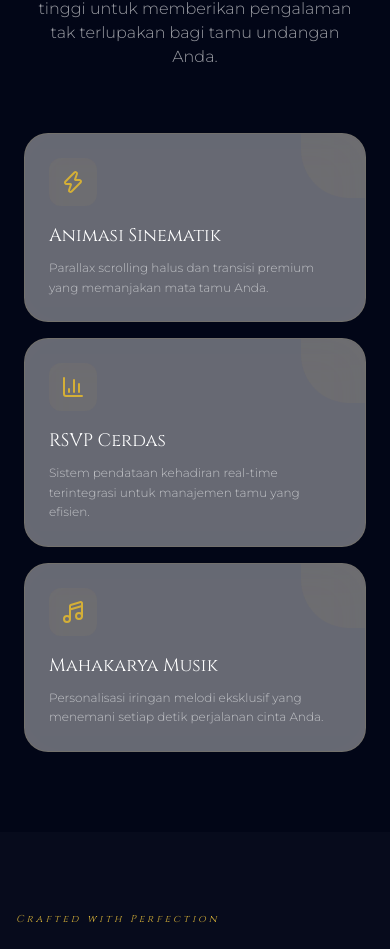
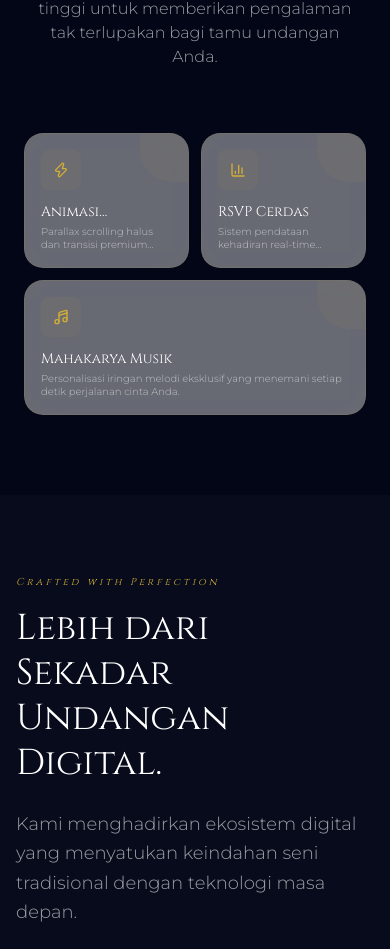
Before and after one commit to Adijoypro/undangin, a Next.js app: page / in a window 390 px wide. Shown: the part 1977-2926 px from the top of the page. Built offline with nearby package versions, Linux system fonts and the light colour scheme; no server answers.

Commit message:
style: ultra-compact 2-column grid for mobile features

```diff
--- a/src/components/landing/Features.tsx
+++ b/src/components/landing/Features.tsx
@@ -56,7 +56,7 @@ export default function Features() {
             </motion.p>
           </div>
 
-          <div className="grid grid-cols-1 md:grid-cols-3 gap-4 md:gap-8 px-2 md:px-0">
+          <div className="grid grid-cols-2 md:grid-cols-3 gap-3 md:gap-8 px-2 md:px-0">
             {features.map((feat, i) => (
               <motion.div
                 key={i}
@@ -64,10 +64,10 @@ export default function Features() {
                 whileInView={{ opacity: 1, y: 0 }}
                 viewport={{ once: true }}
                 transition={{ delay: i * 0.1 }}
-                className="p-6 md:p-10 rounded-[1.5rem] md:rounded-[2.5rem] bg-white/40 backdrop-blur-xl border border-wedding-gold/10 hover:border-wedding-gold/30 transition-all duration-500 group relative"
+                className={`p-4 md:p-10 rounded-[1.2rem] md:rounded-[2.5rem] bg-white/40 backdrop-blur-xl border border-wedding-gold/10 hover:border-wedding-gold/30 transition-all duration-500 group relative ${i === 2 ? 'col-span-2 md:col-span-1' : ''}`}
               >
                 {/* Shine Container with overflow-hidden */}
-                <div className="absolute inset-0 overflow-hidden rounded-[1.5rem] md:rounded-[2.5rem] pointer-events-none">
+                <div className="absolute inset-0 overflow-hidden rounded-[1.2rem] md:rounded-[2.5rem] pointer-events-none">
                   {/* Golden Aura Shine Effect */}
                   <div className="absolute inset-0 opacity-0 group-hover:opacity-100 transition-opacity duration-700">
                     <div className="absolute inset-0 bg-gradient-to-tr from-wedding-gold/10 via-transparent to-wedding-gold/10" />
@@ -79,14 +79,14 @@ export default function Features() {
                     />
                   </div>
 
-                  <div className="absolute top-0 right-0 w-16 h-16 md:w-24 md:h-24 bg-wedding-gold/5 rounded-bl-[3rem] md:rounded-bl-[5rem] -z-10 group-hover:scale-150 transition-transform duration-700" />
+                  <div className="absolute top-0 right-0 w-12 h-12 md:w-24 md:h-24 bg-wedding-gold/5 rounded-bl-[2rem] md:rounded-bl-[5rem] -z-10 group-hover:scale-150 transition-transform duration-700" />
                 </div>
-                <div className="w-12 h-12 md:w-16 md:h-16 rounded-xl md:rounded-2xl bg-wedding-gold/5 text-wedding-gold flex items-center justify-center mb-4 md:mb-8 group-hover:scale-110 group-hover:bg-wedding-gold group-hover:text-white transition-all duration-500">
-                  <div className="scale-75 md:scale-100">{feat.icon}</div>
+                <div className="w-10 h-10 md:w-16 md:h-16 rounded-lg md:rounded-2xl bg-wedding-gold/5 text-wedding-gold flex items-center justify-center mb-3 md:mb-8 group-hover:scale-110 group-hover:bg-wedding-gold group-hover:text-white transition-all duration-500">
+                  <div className="scale-50 md:scale-100">{feat.icon}</div>
                 </div>
 
-                <h3 className="font-serif text-lg md:text-2xl text-wedding-text mb-2 md:mb-4 group-hover:text-wedding-gold transition-colors">{feat.title}</h3>
-                <p className="text-xs md:text-base text-wedding-text/60 leading-relaxed font-light">{feat.desc}</p>
+                <h3 className="font-serif text-sm md:text-2xl text-wedding-text mb-1 md:mb-4 group-hover:text-wedding-gold transition-colors line-clamp-1">{feat.title}</h3>
+                <p className="text-[10px] md:text-base text-wedding-text/60 leading-tight md:leading-relaxed font-light line-clamp-2 md:line-clamp-none">{feat.desc}</p>
               </motion.div>
             ))}
           </div>
```
